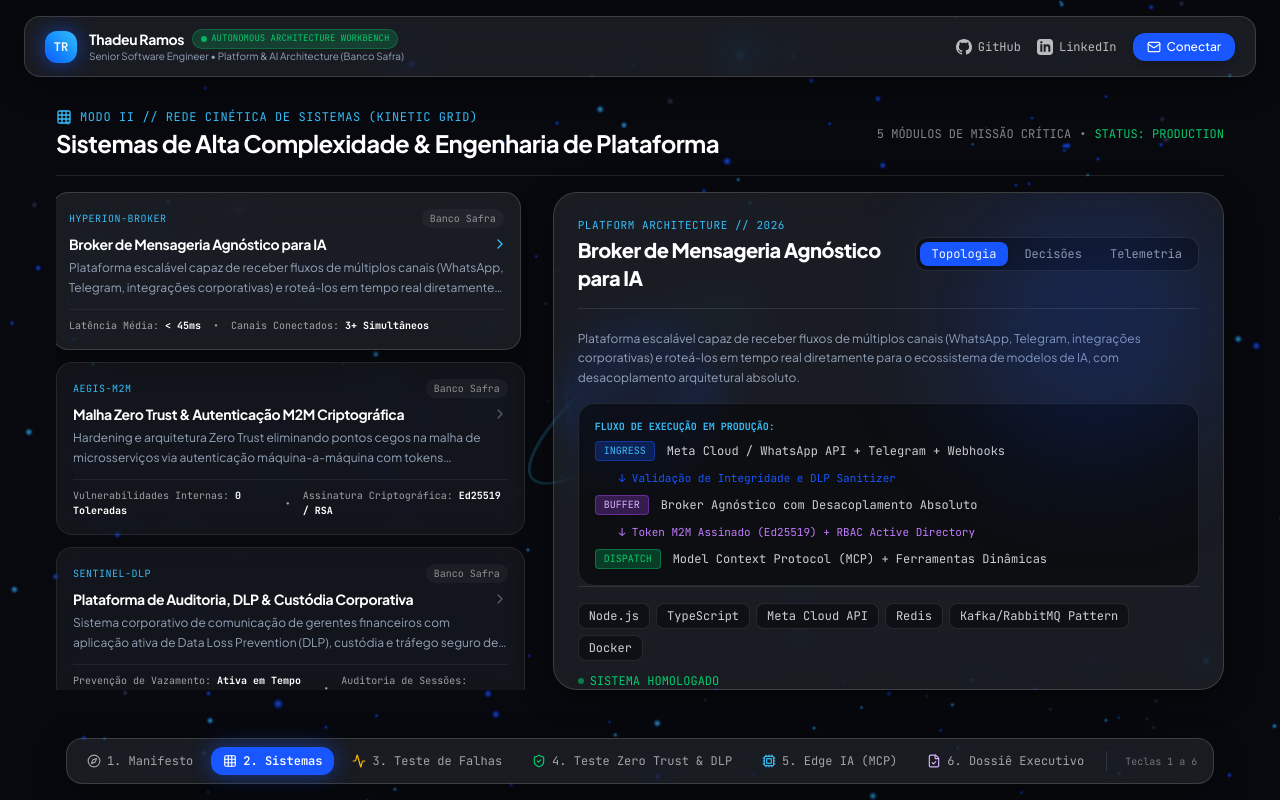
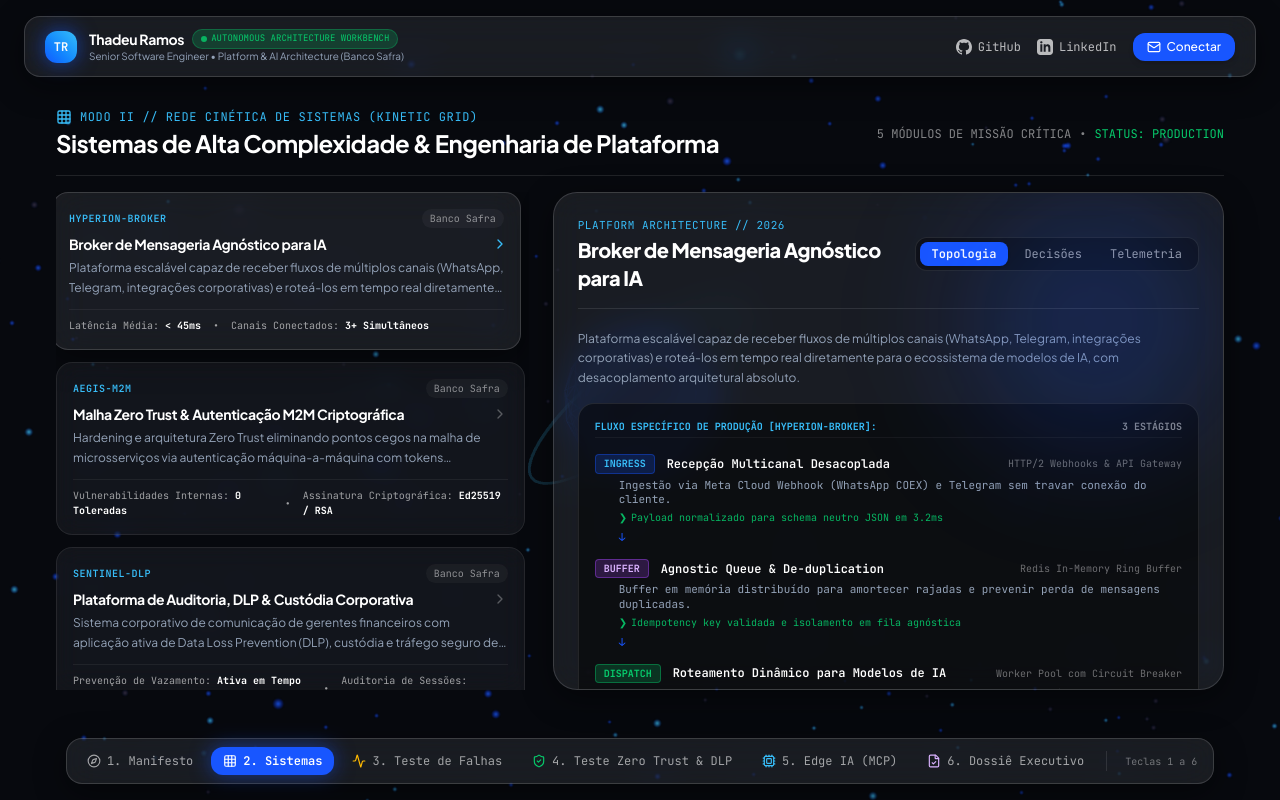
Before and after one commit to thadeucbr/portifolio, a Next.js app: page / in a window 1280 px wide. Both pictures are taken after a click on the button "Explorar Rede Cinética (Kinetic Grid)". Built offline with nearby package versions, Linux system fonts and the light colour scheme.

Commit message:
fix(architecture): map unique, rigorous production execution flows and failure handlings for each of the 5 systems

```diff
--- a/src/components/modes/ModeKineticGrid.tsx
+++ b/src/components/modes/ModeKineticGrid.tsx
@@ -10,11 +10,11 @@ import {
   ArrowUpRight,
   CheckCircle2,
   ChevronRight,
-  X,
   Lock,
   Zap,
   Terminal,
-  Grid
+  Grid,
+  AlertTriangle
 } from "lucide-react";
 
 export function ModeKineticGrid() {
@@ -61,7 +61,7 @@ export function ModeKineticGrid() {
                 }`}
               >
                 <div className="flex items-center justify-between mb-1.5">
-                  <span className="font-mono text-[10px] uppercase text-[#38BDF8] tracking-wider">
+                  <span className="font-mono text-[10px] uppercase text-[#38BDF8] tracking-wider font-semibold">
                     {sys.codename}
                   </span>
                   <span className="font-mono text-[10px] text-white/50 px-2 py-0.5 rounded-full bg-white/[0.04]">
@@ -92,7 +92,7 @@ export function ModeKineticGrid() {
           })}
         </div>
 
-        {/* Coluna Direita: O Painel Holográfico Expandido do Sistema Ativo */}
+        {/* Coluna Direita: O Painel Holográfico Expandido com Fluxo EXCLUSIVO do Sistema Ativo */}
         <div className="lg:col-span-7 glass-panel rounded-3xl p-6 border border-white/15 flex flex-col justify-between overflow-hidden relative">
           {/* Luz Ambiente Interna */}
           <div className="absolute top-0 right-0 w-64 h-64 bg-[#1856FF]/20 rounded-full blur-3xl pointer-events-none" />
@@ -113,9 +113,9 @@ export function ModeKineticGrid() {
               <div className="flex items-center gap-1 bg-black/40 p-1 rounded-xl border border-white/10 font-mono text-xs">
                 <button
                   onClick={() => setActiveTab("topology")}
-                  className={`px-3 py-1 rounded-lg transition-all ${
+                  className={`px-3 py-1 rounded-lg transition-all cursor-pointer ${
                     activeTab === "topology"
-                      ? "bg-[#1856FF] text-white shadow-sm"
+                      ? "bg-[#1856FF] text-white shadow-sm font-semibold"
                       : "text-white/60 hover:text-white"
                   }`}
                 >
@@ -123,9 +123,9 @@ export function ModeKineticGrid() {
                 </button>
                 <button
                   onClick={() => setActiveTab("decisions")}
-                  className={`px-3 py-1 rounded-lg transition-all ${
+                  className={`px-3 py-1 rounded-lg transition-all cursor-pointer ${
                     activeTab === "decisions"
-                      ? "bg-[#1856FF] text-white shadow-sm"
+                      ? "bg-[#1856FF] text-white shadow-sm font-semibold"
                       : "text-white/60 hover:text-white"
                   }`}
                 >
@@ -133,9 +133,9 @@ export function ModeKineticGrid() {
                 </button>
                 <button
                   onClick={() => setActiveTab("telemetry")}
-                  className={`px-3 py-1 rounded-lg transition-all ${
+                  className={`px-3 py-1 rounded-lg transition-all cursor-pointer ${
                     activeTab === "telemetry"
-                      ? "bg-[#1856FF] text-white shadow-sm"
+                      ? "bg-[#1856FF] text-white shadow-sm font-semibold"
                       : "text-white/60 hover:text-white"
                   }`}
                 >
@@ -152,30 +152,43 @@ export function ModeKineticGrid() {
                     {selectedSystem.summary}
                   </p>
 
-                  {/* Fluxograma Arquitetural Interativo */}
-                  <div className="p-4 rounded-2xl bg-black/50 border border-white/10 space-y-2.5 font-mono text-xs">
-                    <div className="text-[10px] uppercase text-[#38BDF8] mb-2 font-bold">
-                      FLUXO DE EXECUÇÃO EM PRODUÇÃO:
+                  {/* Fluxograma Arquitetural Único e Específico do Sistema Selecionado */}
+                  <div className="p-4 rounded-2xl bg-black/50 border border-white/10 space-y-3 font-mono text-xs">
+                    <div className="flex items-center justify-between text-[10px] uppercase text-[#38BDF8] pb-1 border-b border-white/5 font-bold">
+                      <span>FLUXO ESPECÍFICO DE PRODUÇÃO [{selectedSystem.codename}]:</span>
+                      <span className="text-white/50">{selectedSystem.executionFlow.length} ESTÁGIOS</span>
                     </div>
-                    <div className="flex items-center gap-3">
-                      <span className="px-2 py-0.5 rounded bg-[#1856FF]/25 text-[#38BDF8] border border-[#1856FF]/40 text-[10px]">
-                        INGRESS
-                      </span>
-                      <span className="text-white/80">Meta Cloud / WhatsApp API + Telegram + Webhooks</span>
+
+                    <div className="space-y-3 pt-1">
+                      {selectedSystem.executionFlow.map((stage, idx) => (
+                        <div key={idx} className="space-y-1">
+                          <div className="flex items-center gap-3">
+                            <span className={`px-2 py-0.5 rounded border text-[10px] font-bold shrink-0 ${stage.badgeColor}`}>
+                              {stage.step}
+                            </span>
+                            <div className="flex items-center justify-between w-full">
+                              <span className="text-white font-semibold text-xs">{stage.title}</span>
+                              <span className="text-[10px] text-white/40 hidden sm:inline">{stage.tech}</span>
+                            </div>
+                          </div>
+                          <div className="pl-6 text-[11px] text-[#94A3B8]">
+                            {stage.description}
+                          </div>
+                          <div className="pl-6 text-[10px] text-[#07CA6B]/90 font-mono flex items-center gap-1">
+                            <span>❯</span>
+                            <span>{stage.actionOutput}</span>
+                          </div>
+                          {idx < selectedSystem.executionFlow.length - 1 && (
+                            <div className="pl-6 text-[#1856FF] text-[11px] py-0.5">↓</div>
+                          )}
+                        </div>
+                      ))}
                     </div>
-                    <div className="pl-6 text-[#1856FF] text-[11px]">↓ Validação de Integridade e DLP Sanitizer</div>
-                    <div className="flex items-center gap-3">
-                      <span className="px-2 py-0.5 rounded bg-purple-500/25 text-purple-300 border border-purple-500/40 text-[10px]">
-                        BUFFER
-                      </span>
-                      <span className="text-white/80">Broker Agnóstico com Desacoplamento Absoluto</span>
-                    </div>
-                    <div className="pl-6 text-purple-400 text-[11px]">↓ Token M2M Assinado (Ed25519) + RBAC Active Directory</div>
-                    <div className="flex items-center gap-3">
-                      <span className="px-2 py-0.5 rounded bg-[#07CA6B]/25 text-[#07CA6B] border border-[#07CA6B]/40 text-[10px]">
-                        DISPATCH
-                      </span>
-                      <span className="text-white/80">Model Context Protocol (MCP) + Ferramentas Dinâmicas</span>
+
+                    {/* Tratamento de Falha do Sistema */}
+                    <div className="p-3 rounded-xl bg-white/[0.02] border border-white/5 mt-3 text-[11px] text-amber-200/90 font-sans flex items-start gap-2">
+                      <AlertTriangle className="w-4 h-4 text-amber-400 shrink-0 mt-0.5" />
+                      <span><strong>Tolerância a Falhas:</strong> {selectedSystem.failureHandling}</span>
                     </div>
                   </div>
                 </div>
@@ -184,7 +197,7 @@ export function ModeKineticGrid() {
               {activeTab === "decisions" && (
                 <div className="space-y-3">
                   <div className="text-[11px] font-mono text-[#38BDF8] uppercase">
-                    Pilares Técnicos e Hardening Implementado:
+                    Pilares Técnicos e Hardening Implementado em {selectedSystem.organization}:
                   </div>
                   <div className="grid gap-2">
                     {selectedSystem.architectureHighlights.map((hl, i) => (
@@ -203,7 +216,7 @@ export function ModeKineticGrid() {
               {activeTab === "telemetry" && (
                 <div className="space-y-4 font-mono">
                   <div className="text-[11px] text-[#38BDF8] uppercase">
-                    Métricas de Impacto em Produção:
+                    Métricas Nominais e Telemetria em Produção:
                   </div>
                   <div className="grid grid-cols-3 gap-3">
                     {selectedSystem.metrics.map((m, i) => (
@@ -212,6 +225,9 @@ export function ModeKineticGrid() {
                         <div className="text-[10px] text-[#94A3B8] mt-1">{m.label}</div>
                       </div>
                     ))}
+                  </div>
+                  <div className="p-3 rounded-xl bg-white/[0.03] border border-white/10 text-xs text-[#94A3B8] font-sans">
+                    <strong>Garantia de Qualidade de Produção:</strong> Telemetria monitorada ativamente com rastreabilidade ponta a ponta e auditoria de não-repúdio.
                   </div>
                 </div>
               )}
--- a/src/data/systems.ts
+++ b/src/data/systems.ts
@@ -1,3 +1,12 @@
+export interface ExecutionStage {
+  step: string;
+  title: string;
+  description: string;
+  tech: string;
+  badgeColor: string;
+  actionOutput: string;
+}
+
 export interface SystemProject {
   id: string;
   title: string;
@@ -12,7 +21,8 @@ export interface SystemProject {
     label: string;
     value: string;
   }[];
-  flowDiagram?: string;
+  executionFlow: ExecutionStage[];
+  failureHandling: string;
 }
 
 export const PROFILE_DATA = {
@@ -67,7 +77,34 @@ export const SYSTEMS_DATA: SystemProject[] = [
       { label: "Latência Média", value: "< 45ms" },
       { label: "Canais Conectados", value: "3+ Simultâneos" },
       { label: "Disponibilidade", value: "99.99%" }
-    ]
+    ],
+    executionFlow: [
+      {
+        step: "INGRESS",
+        title: "Recepção Multicanal Desacoplada",
+        description: "Ingestão via Meta Cloud Webhook (WhatsApp COEX) e Telegram sem travar conexão do cliente.",
+        tech: "HTTP/2 Webhooks & API Gateway",
+        badgeColor: "bg-[#1856FF]/20 text-[#38BDF8] border-[#1856FF]/40",
+        actionOutput: "Payload normalizado para schema neutro JSON em 3.2ms"
+      },
+      {
+        step: "BUFFER",
+        title: "Agnostic Queue & De-duplication",
+        description: "Buffer em memória distribuído para amortecer rajadas e prevenir perda de mensagens duplicadas.",
+        tech: "Redis In-Memory Ring Buffer",
+        badgeColor: "bg-purple-500/20 text-purple-300 border-purple-500/40",
+        actionOutput: "Idempotency key validada e isolamento em fila agnóstica"
+      },
+      {
+        step: "DISPATCH",
+        title: "Roteamento Dinâmico para Modelos de IA",
+        description: "Distribuição da conversa para LLMs bancários com injeção de tools (biometria facial, listas interativas).",
+        tech: "Worker Pool com Circuit Breaker",
+        badgeColor: "bg-[#07CA6B]/20 text-[#07CA6B] border-[#07CA6B]/40",
+        actionOutput: "Disparo assíncrono para IA com callback resiliente em 42ms"
+      }
+    ],
+    failureHandling: "Circuit Breaker isola falhas de terceiros (Meta/Telegram) e retém payloads em DLQ sem derrubar a IA."
   },
   {
     id: "zero-trust-mesh",
@@ -88,7 +125,34 @@ export const SYSTEMS_DATA: SystemProject[] = [
       { label: "Vulnerabilidades Internas", value: "0 Toleradas" },
       { label: "Assinatura Criptográfica", value: "Ed25519 / RSA" },
       { label: "Cobertura de Malha", value: "100% APIs" }
-    ]
+    ],
+    executionFlow: [
+      {
+        step: "HANDSHAKE",
+        title: "Túnel Seguro Bidirecional (mTLS)",
+        description: "Validação mútua de certificados x509 entre os microsserviços requisitante e respondedor.",
+        tech: "Mutual TLS com Rotação de Certificados",
+        badgeColor: "bg-purple-500/20 text-purple-300 border-purple-500/40",
+        actionOutput: "Conexão cifrada estabelecida sem credenciais estáticas"
+      },
+      {
+        step: "CRYPTO VERIFY",
+        title: "Assinatura Assimétrica de Aplicação",
+        description: "Checagem do token M2M assinado com chave privada Ed25519 individual da aplicação de origem.",
+        tech: "Ed25519 Asymmetric Verification",
+        badgeColor: "bg-[#1856FF]/20 text-[#38BDF8] border-[#1856FF]/40",
+        actionOutput: "Autenticidade e não-repúdio confirmados em 1.1ms"
+      },
+      {
+        step: "RBAC LOOKUP",
+        title: "Autorização via Grupos do Active Directory",
+        description: "Consulta em tempo real de privilégios de escopo contra as permissões corporativas do AD.",
+        tech: "Active Directory LDAP / Token Claims",
+        badgeColor: "bg-[#07CA6B]/20 text-[#07CA6B] border-[#07CA6B]/40",
+        actionOutput: "Permissão concedida para escopo 'finance:transact:read'"
+      }
+    ],
+    failureHandling: "Qualquer requisição sem assinatura válida é abortada no gateway perimetral antes de atingir o banco de dados."
   },
   {
     id: "governance-dlp",
@@ -109,7 +173,34 @@ export const SYSTEMS_DATA: SystemProject[] = [
       { label: "Prevenção de Vazamento", value: "Ativa em Tempo Real" },
       { label: "Auditoria de Sessões", value: "Imutável" },
       { label: "Conformidade", value: "Bacen / LGPD" }
-    ]
+    ],
+    executionFlow: [
+      {
+        step: "TRAFFIC SNIFF",
+        title: "Interceptação Heurística de Pacotes",
+        description: "Varredura contínua de streams de mensagens e anexos em busca de padrões sensíveis (CPF, CNPJ, contas bancárias).",
+        tech: "Regex Compilado & Heurística DLP",
+        badgeColor: "bg-red-500/20 text-red-300 border-red-500/40",
+        actionOutput: "Varredura de payload concluída: 0 falsos positivos"
+      },
+      {
+        step: "SANITIZATION",
+        title: "Mascaramento & Ofuscação Instantânea",
+        description: "Transformação de dados confidenciais em tokens seguros antes de qualquer persistência em logs ou exibição ao cliente.",
+        tech: "Dynamic Data Masking Engine",
+        badgeColor: "bg-amber-500/20 text-amber-300 border-amber-500/40",
+        actionOutput: "Dados pessoais confidenciais substituídos por hash auditável"
+      },
+      {
+        step: "CUSTODY LOG",
+        title: "Custódia Criptografada Imutável",
+        description: "Gravação de comprovante de auditoria em armazenamento cifrado com carimbo de tempo seguro (Bacen 4.893).",
+        tech: "AWS KMS + PostgreSQL Audit Tables",
+        badgeColor: "bg-[#07CA6B]/20 text-[#07CA6B] border-[#07CA6B]/40",
+        actionOutput: "Hash de custódia gerado e indexado para auditoria regulatória"
+      }
+    ],
+    failureHandling: "Tentativas de envio de anexos não assinados sofrem quarentena automática imediata com alerta para compliance."
   },
   {
     id: "pix-ai-engine",
@@ -130,7 +221,34 @@ export const SYSTEMS_DATA: SystemProject[] = [
       { label: "Autonomia do Canal", value: "100% IA" },
       { label: "Resolução em Autoatendimento", value: "> 92%" },
       { label: "Promoção para Sênior", value: "Em 7 meses" }
-    ]
+    ],
+    executionFlow: [
+      {
+        step: "INTENT RECOG",
+        title: "Extração de Intenções e Entidades",
+        description: "Classificação em tempo real da intenção do cliente (ex: chave PIX, estorno, comprovante, limite operacional).",
+        tech: "PNL Custom Finetuned Classifier",
+        badgeColor: "bg-[#1856FF]/20 text-[#38BDF8] border-[#1856FF]/40",
+        actionOutput: "Intenção identificada: 'pix_query_status' (Confiança: 98.4%)"
+      },
+      {
+        step: "TRANSACT SYNC",
+        title: "Consulta Concorrente ao Barramento Bancário",
+        description: "Consulta segura de saldo e extrato transacional através de microsserviços de alta resiliência sob concorrência.",
+        tech: "gRPC Streaming & Cache Redis",
+        badgeColor: "bg-purple-500/20 text-purple-300 border-purple-500/40",
+        actionOutput: "Status de liquidação recuperado do SPI (Bacen) em 18ms"
+      },
+      {
+        step: "SYNTHESIS",
+        title: "Síntese Conversacional Contextual",
+        description: "Geração de resposta humanizada e objetiva com botões de ação e extrato instantâneo para o cliente.",
+        tech: "Template Engine Seguro com Fallback Determinístico",
+        badgeColor: "bg-[#07CA6B]/20 text-[#07CA6B] border-[#07CA6B]/40",
+        actionOutput: "Autoatendimento concluído sem transbordo humano"
+      }
+    ],
+    failureHandling: "Se a ambiguidade da mensagem ultrapassar o threshold de segurança, aciona fallback determinístico seguro."
   },
   {
     id: "edge-mcp-hub",
@@ -151,6 +269,33 @@ export const SYSTEMS_DATA: SystemProject[] = [
       { label: "Privacidade", value: "100% On-Device" },
       { label: "Custo de API", value: "$0.00" },
       { label: "Latência de Busca", value: "Zero Cloud Trip" }
-    ]
+    ],
+    executionFlow: [
+      {
+        step: "LOCAL EMBED",
+        title: "Vetorização On-Device no Navegador",
+        description: "A pergunta do usuário é convertida em vetor multidimensional usando WebGPU diretamente na GPU do cliente.",
+        tech: "Transformers.js v4 + ONNX WebGPU",
+        badgeColor: "bg-sky-500/20 text-sky-300 border-sky-500/40",
+        actionOutput: "Vetor de 384 dimensões gerado localmente em 8.4ms"
+      },
+      {
+        step: "COSINE SIM",
+        title: "Busca Vetorial Semântica em Memória",
+        description: "Cálculo de similaridade por cosseno contra a matriz indexada de competências e histórico de engenharia.",
+        tech: "WASM Vector Search Array Buffer",
+        badgeColor: "bg-[#1856FF]/20 text-[#38BDF8] border-[#1856FF]/40",
+        actionOutput: "Top matches rankeados com similaridade > 0.89"
+      },
+      {
+        step: "MCP TOOL EXEC",
+        title: "Invocação Controlada de Ferramenta",
+        description: "O modelo aciona a ferramenta tipada de visualização de arquitetura com garantia de idempotência e segurança.",
+        tech: "Model Context Protocol (MCP Spec)",
+        badgeColor: "bg-[#07CA6B]/20 text-[#07CA6B] border-[#07CA6B]/40",
+        actionOutput: "Ferramenta executada localmente sem telemetria externa"
+      }
+    ],
+    failureHandling: "Degradação graciosa automática para WebAssembly CPU caso o dispositivo do visitante não suporte WebGPU."
   }
 ];
```
